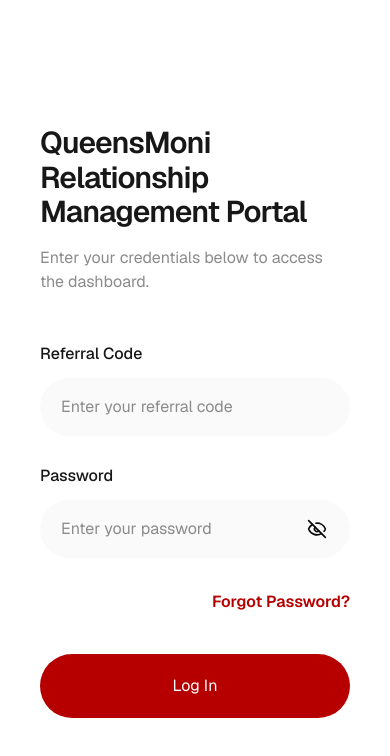
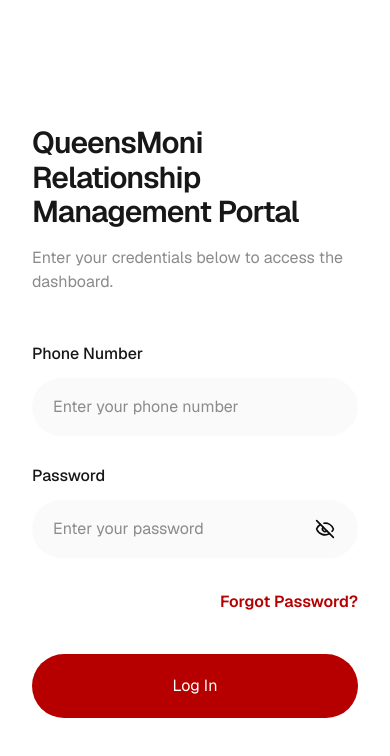
Before and after one commit to ZeeUnltd/Queens-DSA-dashboard, a React (Vite) app: page / in a window 390 px wide. Shown: the top 756 px of the page. Built offline with nearby package versions, Linux system fonts and the light colour scheme; no server answers.

Commit message:
feat: update referral code to phone number in login form and constants; adjust form width for better responsiveness

```diff
--- a/src/App.css
+++ b/src/App.css
@@ -30,7 +30,7 @@
 }
 
 .auth-form {
-  width: min(100%, 664px);
+  width: min(100%, 440px);
 }
 
 .auth-field {
@@ -155,6 +155,13 @@
     min-height: auto;
   }
 }
+
+@media (min-width: 768px) and (max-width: 1279px) {
+  .auth-form {
+    width: min(100%, 420px);
+  }
+}
+
 .auth-shell {
   min-height: 100dvh;
 }
--- a/src/components/auth/LoginForm.tsx
+++ b/src/components/auth/LoginForm.tsx
@@ -33,7 +33,7 @@ function LoginForm() {
     const nextErrors: LoginFieldErrors = {}
 
     if (!values.referralCode.trim()) {
-      nextErrors.referralCode = 'Enter your referral code.'
+      nextErrors.referralCode = 'Enter your phone number.'
     }
 
     if (!values.password) {
--- a/src/components/layout/AuthShell.tsx
+++ b/src/components/layout/AuthShell.tsx
@@ -9,7 +9,7 @@ type AuthShellProps = PropsWithChildren
 
 function AuthShell({ children }: AuthShellProps) {
   return (
-    <main className="auth-shell grid min-h-screen md:grid-cols-2 p-4">
+    <main className="auth-shell grid min-h-screen grid-cols-1 p-4 lg:grid-cols-2">
       <section className="auth-visual relative hidden overflow-hidden lg:block" aria-label="QueensMoni brand">
         <img
           className="auth-visual__image absolute inset-0 h-full w-full rounded-[20px]"
@@ -34,7 +34,7 @@ function AuthShell({ children }: AuthShellProps) {
         </footer>
       </section>
 
-      <section className="auth-form-panel flex items-center justify-center px-6 py-14 sm:px-10 md:px-14 lg:px-20 xl:px-28">
+      <section className="auth-form-panel flex w-full items-center justify-center px-4 py-12 sm:px-8 md:px-12 lg:px-16 xl:px-24">
         {children}
       </section>
     </main>
--- a/src/constants/login.ts
+++ b/src/constants/login.ts
@@ -2,8 +2,8 @@ export const LOGIN_COPY = {
   title: 'QueensMoni',
   subtitle: 'Relationship Management Portal',
   description: 'Enter your credentials below to access the dashboard.',
-  referralLabel: 'Referral Code',
-  referralPlaceholder: 'Enter your referral code',
+  referralLabel: 'Phone Number',
+  referralPlaceholder: 'Enter your phone number',
   passwordLabel: 'Password',
   passwordPlaceholder: 'Enter your password',
   rememberMe: 'Remember me',
```
